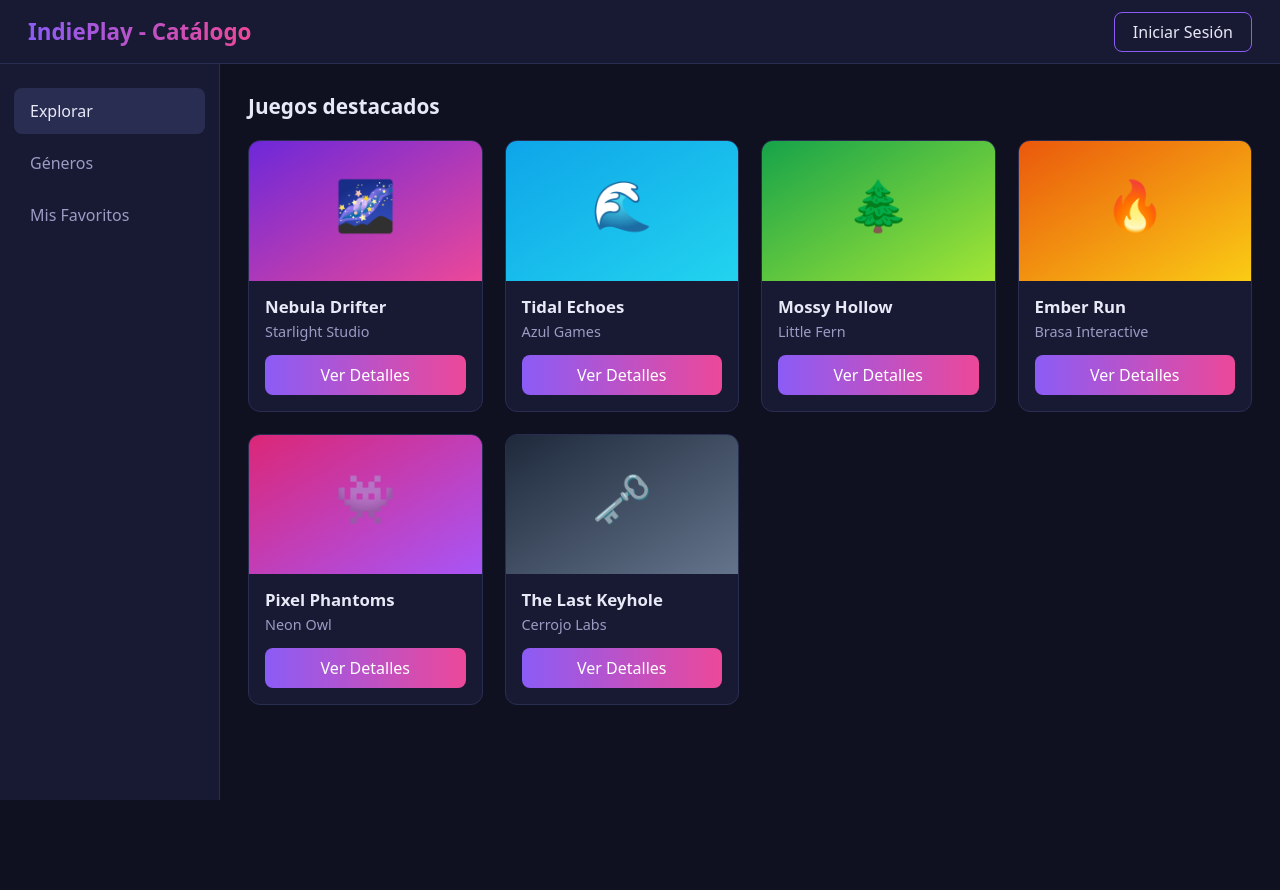
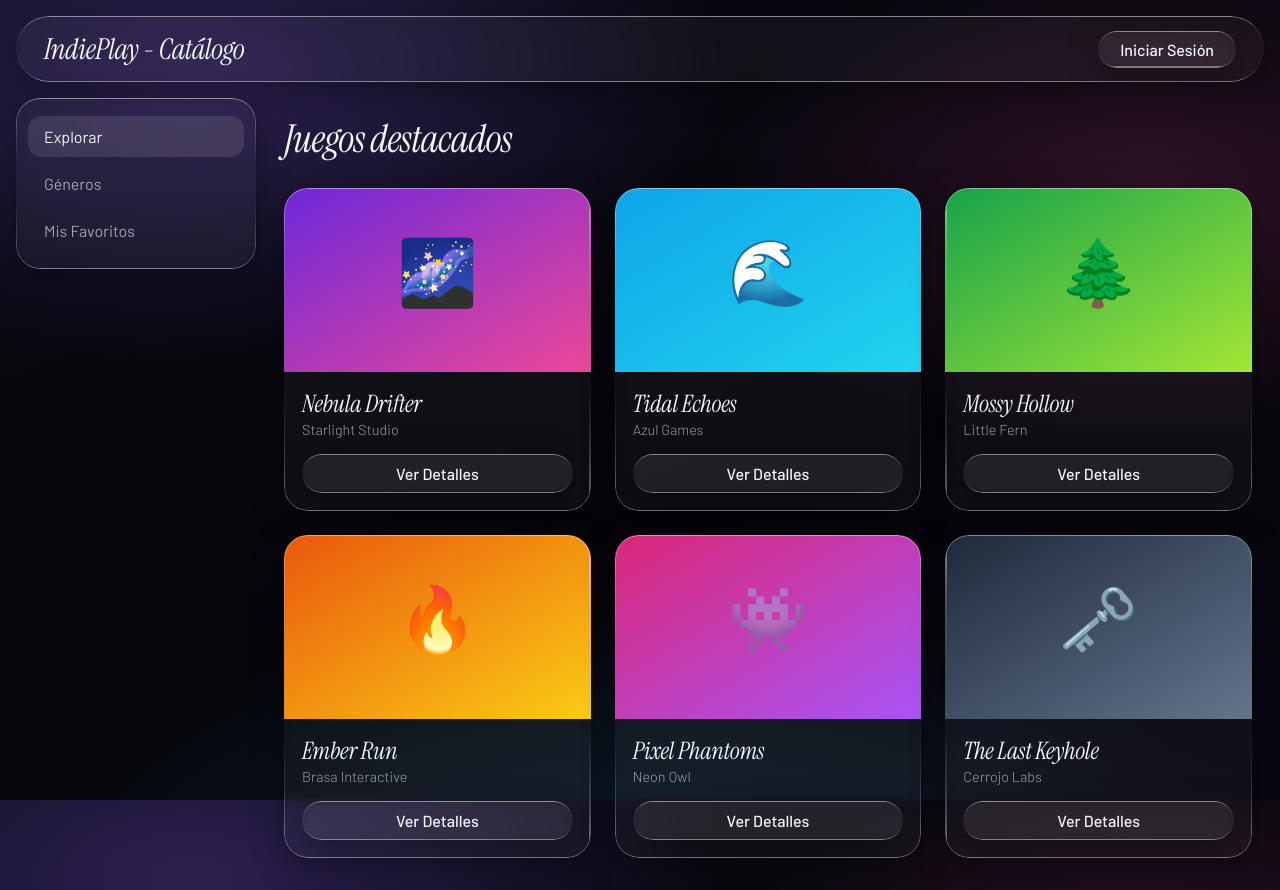
Before and after one commit to jsav2003/indieplay-catalogo, a React (Vite) app: page / in a window 1280 px wide. Before the commit the page ends 800 px from the top, so only its background shows below. Built offline with nearby package versions, Linux system fonts and the light colour scheme.

Commit message:
Estilo liquid glass oscuro con fuentes Instrument Serif y Barlow y animación blur-in en las cards

```diff
--- a/package.json
+++ b/package.json
@@ -10,6 +10,7 @@
     "preview": "vite preview"
   },
   "dependencies": {
+    "framer-motion": "^14.0.0",
     "react": "^19.2.8",
     "react-dom": "^19.2.8"
   },
--- a/src/componentes/GameCard.jsx
+++ b/src/componentes/GameCard.jsx
@@ -1,13 +1,20 @@
+import { motion } from 'framer-motion'
+
 function GameCard({ imagen, titulo, estudio }) {
   return (
-    <article className="game-card">
+    <motion.article
+      className="game-card liquid-glass"
+      initial={{ filter: 'blur(14px)', opacity: 0, y: 24 }}
+      animate={{ filter: 'blur(0px)', opacity: 1, y: 0 }}
+      transition={{ duration: 0.7, ease: 'easeOut' }}
+    >
       <img className="game-card__imagen" src={imagen} alt={titulo} />
       <div className="game-card__cuerpo">
         <h3 className="game-card__titulo">{titulo}</h3>
         <p className="game-card__estudio">{estudio}</p>
-        <button className="game-card__boton">Ver Detalles</button>
+        <button className="game-card__boton liquid-glass">Ver Detalles</button>
       </div>
-    </article>
+    </motion.article>
   )
 }
 
--- a/src/componentes/Header.jsx
+++ b/src/componentes/Header.jsx
@@ -1,8 +1,8 @@
 function Header() {
   return (
-    <header className="header">
+    <header className="header liquid-glass">
       <h1 className="header__titulo">IndiePlay - Catálogo</h1>
-      <button className="header__login">Iniciar Sesión</button>
+      <button className="header__login liquid-glass">Iniciar Sesión</button>
     </header>
   )
 }
--- a/src/componentes/Sidebar.jsx
+++ b/src/componentes/Sidebar.jsx
@@ -1,6 +1,6 @@
 function Sidebar() {
   return (
-    <aside className="sidebar">
+    <aside className="sidebar liquid-glass">
       <nav>
         <ul className="sidebar__lista">
           <li className="sidebar__item sidebar__item--activo">Explorar</li>
--- a/src/index.css
+++ b/src/index.css
@@ -1,11 +1,13 @@
+@import url('https://fonts.googleapis.com/css2?family=Barlow:wght@300;400;500;600&family=Instrument+Serif:ital@0;1&display=swap');
+
 :root {
-  --fondo: #0f1020;
-  --panel: #181a33;
-  --borde: #2a2d52;
-  --texto: #e8e9f7;
-  --texto-suave: #9a9cc4;
+  --fondo: #05050a;
+  --texto: #f4f4fb;
+  --texto-suave: rgba(244, 244, 251, 0.62);
   --acento: #8b5cf6;
   --acento-2: #ec4899;
+  --fuente-titulo: 'Instrument Serif', Georgia, serif;
+  --fuente-texto: 'Barlow', system-ui, -apple-system, 'Segoe UI', sans-serif;
 }
 
 * {
@@ -15,9 +17,17 @@
 }
 
 body {
-  background: var(--fondo);
+  min-height: 100vh;
   color: var(--texto);
-  font-family: system-ui, -apple-system, 'Segoe UI', Roboto, sans-serif;
+  font-family: var(--fuente-texto);
+  font-weight: 300;
+  background-color: var(--fondo);
+  background-image:
+    radial-gradient(ellipse 60% 50% at 15% 10%, rgba(139, 92, 246, 0.28), transparent 70%),
+    radial-gradient(ellipse 50% 45% at 90% 25%, rgba(236, 72, 153, 0.18), transparent 70%),
+    radial-gradient(ellipse 70% 50% at 50% 110%, rgba(56, 189, 248, 0.14), transparent 70%),
+    linear-gradient(160deg, #0a0a14 0%, #05050a 60%, #090711 100%);
+  background-attachment: fixed;
 }
 
 button {
@@ -26,31 +36,70 @@ button {
   border: none;
 }
 
+/* Liquid glass: blur + borde degradado */
+.liquid-glass {
+  position: relative;
+  background: rgba(255, 255, 255, 0.04);
+  background-blend-mode: luminosity;
+  backdrop-filter: blur(4px);
+  -webkit-backdrop-filter: blur(4px);
+  border: none;
+  box-shadow: inset 0 1px 1px rgba(255, 255, 255, 0.1), 0 8px 32px rgba(0, 0, 0, 0.35);
+  overflow: hidden;
+}
+
+.liquid-glass::before {
+  content: '';
+  position: absolute;
+  inset: 0;
+  border-radius: inherit;
+  padding: 1.4px;
+  background: linear-gradient(
+    180deg,
+    rgba(255, 255, 255, 0.45) 0%,
+    rgba(255, 255, 255, 0.15) 20%,
+    rgba(255, 255, 255, 0) 40%,
+    rgba(255, 255, 255, 0) 60%,
+    rgba(255, 255, 255, 0.15) 80%,
+    rgba(255, 255, 255, 0.45) 100%
+  );
+  -webkit-mask: linear-gradient(#fff 0 0) content-box, linear-gradient(#fff 0 0);
+  -webkit-mask-composite: xor;
+  mask: linear-gradient(#fff 0 0) content-box exclude, linear-gradient(#fff 0 0);
+  pointer-events: none;
+}
+
 /* Layout */
 .dashboard {
   display: grid;
-  grid-template-columns: 220px 1fr;
-  grid-template-rows: 64px 1fr;
+  grid-template-columns: 240px 1fr;
+  grid-template-rows: auto 1fr;
   grid-template-areas:
     'header header'
     'sidebar contenido';
+  gap: 16px;
   min-height: 100vh;
+  padding: 16px;
 }
 
 .dashboard__contenido {
   grid-area: contenido;
-  padding: 28px;
+  padding: 16px 12px;
 }
 
 .dashboard__subtitulo {
-  margin-bottom: 20px;
-  font-size: 1.3rem;
+  margin-bottom: 24px;
+  font-family: var(--fuente-titulo);
+  font-style: italic;
+  font-weight: 400;
+  font-size: 2.4rem;
+  letter-spacing: -0.02em;
 }
 
 .dashboard__grid {
   display: grid;
-  grid-template-columns: repeat(auto-fill, minmax(230px, 1fr));
-  gap: 22px;
+  grid-template-columns: repeat(auto-fill, minmax(240px, 1fr));
+  gap: 24px;
 }
 
 /* Header */
@@ -59,38 +108,37 @@ button {
   display: flex;
   align-items: center;
   justify-content: space-between;
-  padding: 0 28px;
-  background: var(--panel);
-  border-bottom: 1px solid var(--borde);
+  padding: 14px 28px;
+  border-radius: 999px;
 }
 
 .header__titulo {
-  font-size: 1.4rem;
-  background: linear-gradient(90deg, var(--acento), var(--acento-2));
-  -webkit-background-clip: text;
-  background-clip: text;
-  color: transparent;
+  font-family: var(--fuente-titulo);
+  font-style: italic;
+  font-weight: 400;
+  font-size: 1.8rem;
+  letter-spacing: -0.02em;
 }
 
 .header__login {
-  padding: 8px 18px;
-  border-radius: 8px;
-  background: transparent;
+  padding: 9px 22px;
+  border-radius: 999px;
   color: var(--texto);
-  border: 1px solid var(--acento);
-  transition: background 0.2s;
+  font-weight: 500;
+  transition: transform 0.2s, background 0.2s;
 }
 
 .header__login:hover {
-  background: var(--acento);
+  transform: scale(1.04);
+  background: rgba(255, 255, 255, 0.12);
 }
 
 /* Sidebar */
 .sidebar {
   grid-area: sidebar;
-  padding: 24px 14px;
-  background: var(--panel);
-  border-right: 1px solid var(--borde);
+  align-self: start;
+  padding: 18px 12px;
+  border-radius: 24px;
 }
 
 .sidebar__lista {
@@ -101,30 +149,28 @@ button {
 }
 
 .sidebar__item {
-  padding: 12px 16px;
-  border-radius: 8px;
+  padding: 11px 16px;
+  border-radius: 14px;
   color: var(--texto-suave);
+  font-weight: 400;
   cursor: pointer;
+  transition: background 0.2s, color 0.2s;
 }
 
 .sidebar__item:hover,
 .sidebar__item--activo {
-  background: var(--borde);
+  background: rgba(255, 255, 255, 0.1);
   color: var(--texto);
 }
 
 /* GameCard */
 .game-card {
-  background: var(--panel);
-  border: 1px solid var(--borde);
-  border-radius: 12px;
-  overflow: hidden;
-  transition: transform 0.2s, border-color 0.2s;
+  border-radius: 24px;
+  transition: transform 0.3s ease;
 }
 
 .game-card:hover {
-  transform: translateY(-4px);
-  border-color: var(--acento);
+  transform: translateY(-6px);
 }
 
 .game-card__imagen {
@@ -135,35 +181,48 @@ button {
 }
 
 .game-card__cuerpo {
-  padding: 14px 16px 16px;
+  padding: 16px 18px 18px;
 }
 
 .game-card__titulo {
-  font-size: 1.05rem;
+  font-family: var(--fuente-titulo);
+  font-style: italic;
+  font-weight: 400;
+  font-size: 1.5rem;
+  letter-spacing: -0.01em;
 }
 
 .game-card__estudio {
-  margin: 4px 0 14px;
+  margin: 2px 0 16px;
   font-size: 0.9rem;
   color: var(--texto-suave);
 }
 
 .game-card__boton {
   width: 100%;
-  padding: 9px;
-  border-radius: 8px;
-  color: #fff;
-  background: linear-gradient(90deg, var(--acento), var(--acento-2));
+  padding: 10px;
+  border-radius: 999px;
+  color: var(--texto);
+  font-weight: 500;
+  transition: background 0.2s;
+}
+
+.game-card__boton:hover {
+  background: rgba(255, 255, 255, 0.14);
 }
 
 @media (max-width: 640px) {
   .dashboard {
     grid-template-columns: 1fr;
-    grid-template-rows: 64px auto 1fr;
+    grid-template-rows: auto auto 1fr;
     grid-template-areas:
       'header'
       'sidebar'
       'contenido';
+  }
+
+  .header {
+    padding: 12px 20px;
   }
 
   .sidebar__lista {
```
Also changed, not shown: 1 other file (tests, documents, lock files or other folders).
